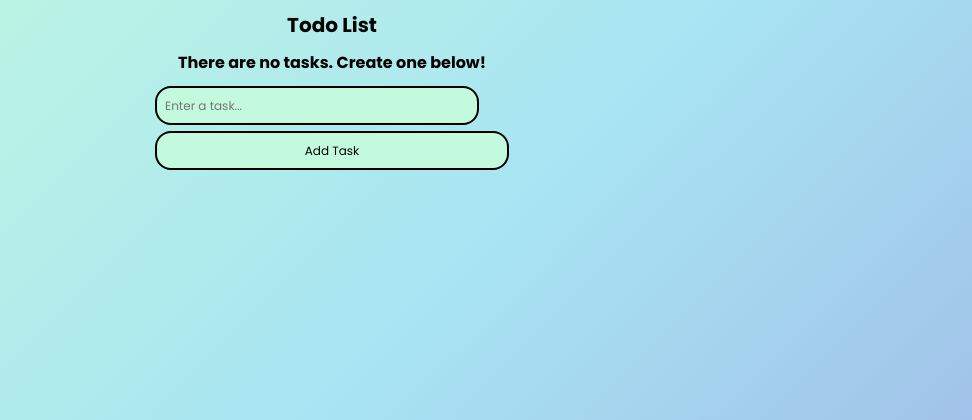
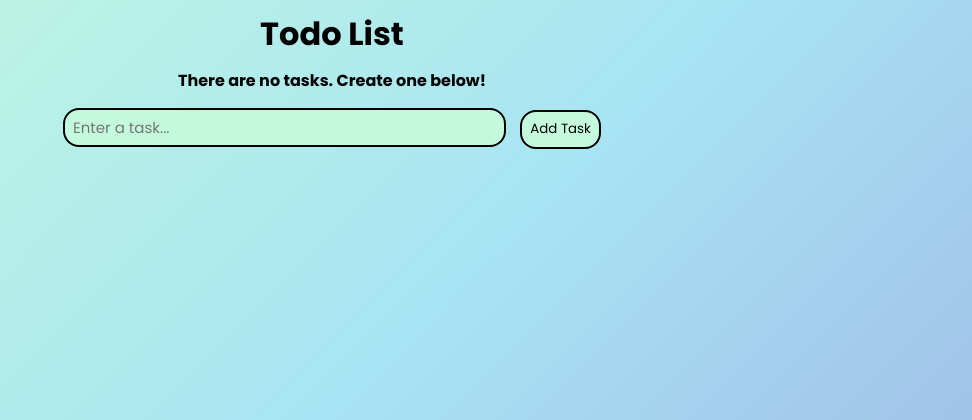
Before and after one commit to LoafCitler/Todo_TaskManager-Website, a Flask app: template templates/index.html in a window 1280 px wide. Shown: the top 420 px of the page, without its empty margins (308-1280 px from the left). Run offline with Flask 3, Linux system fonts and the light colour scheme; the template is opened without the code that fills it, so the values that code supplies are empty.

Commit message:
Responive Tweak2

```diff
--- a/static/css/main.css
+++ b/static/css/main.css
@@ -202,7 +202,7 @@ a:hover{
     text-shadow: 3px 3px black;
 }
 
-@media screen and (min-width: 400px) {
+@media screen and (max-width: 500px) {
     body{
         height: 100.9vh;
     }
@@ -284,12 +284,6 @@ a:hover{
         padding: 6px 8px;
     }
 
-    .inp-form{
-        display: flex;
-        flex-direction: column;
-        flex-wrap: wrap;
-    }
-
     .ts-inp,.us-inp{
         font-size: 12px;
         width: 90%;
```
